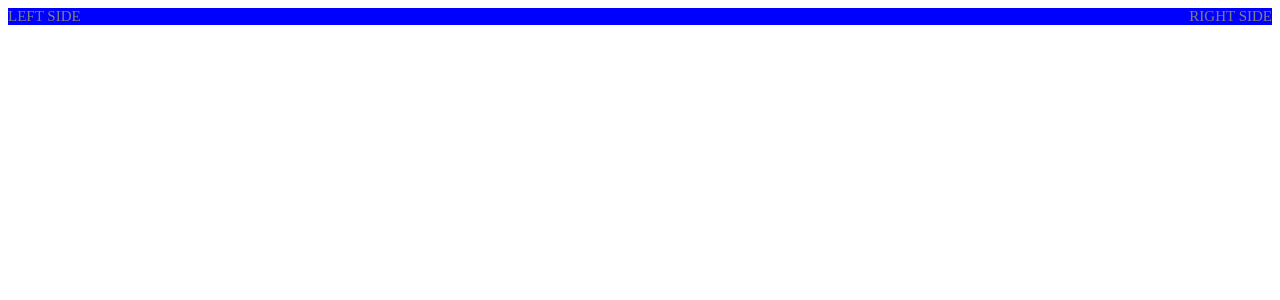
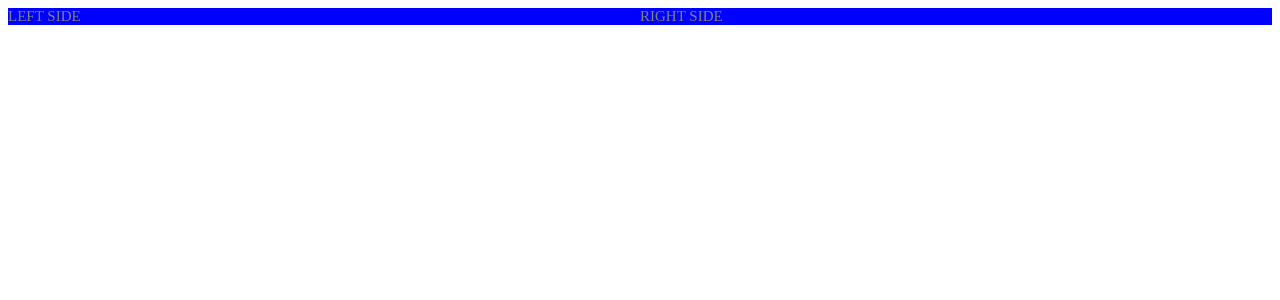
Before and after one commit to brenthlee/brenthlee.github.io, a PHP site: page /header.html in a window 1280 px wide. Shown: the top 300 px of the page. Run offline with PHP 8.4, Linux system fonts and the light colour scheme; style sheets or scripts are compiled from the project's sources.

Commit message:
try again

```diff
--- a/styling/header.scss
+++ b/styling/header.scss
@@ -3,19 +3,14 @@ header {
     color: grey;
     font-size: 15px;
     width: 100%;
+}
 
-    #lHeader {
-        text-align: left;
-    }
-    #rHeader {
-        text-align: right;
-    }
-    .row {
-        display: flex;
-    }
-    .column {
-        flex: 50%;
-    }
+.row {
+    display: flex;
+}
+
+.column {
+    flex: 50%;
 }
 
 button {
```
